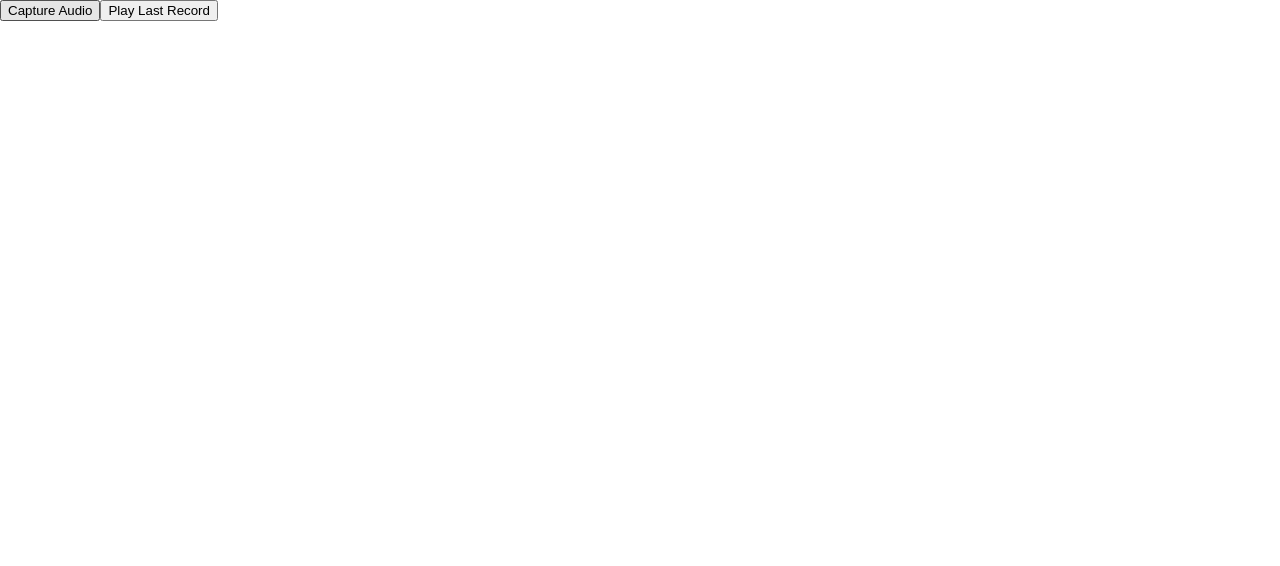
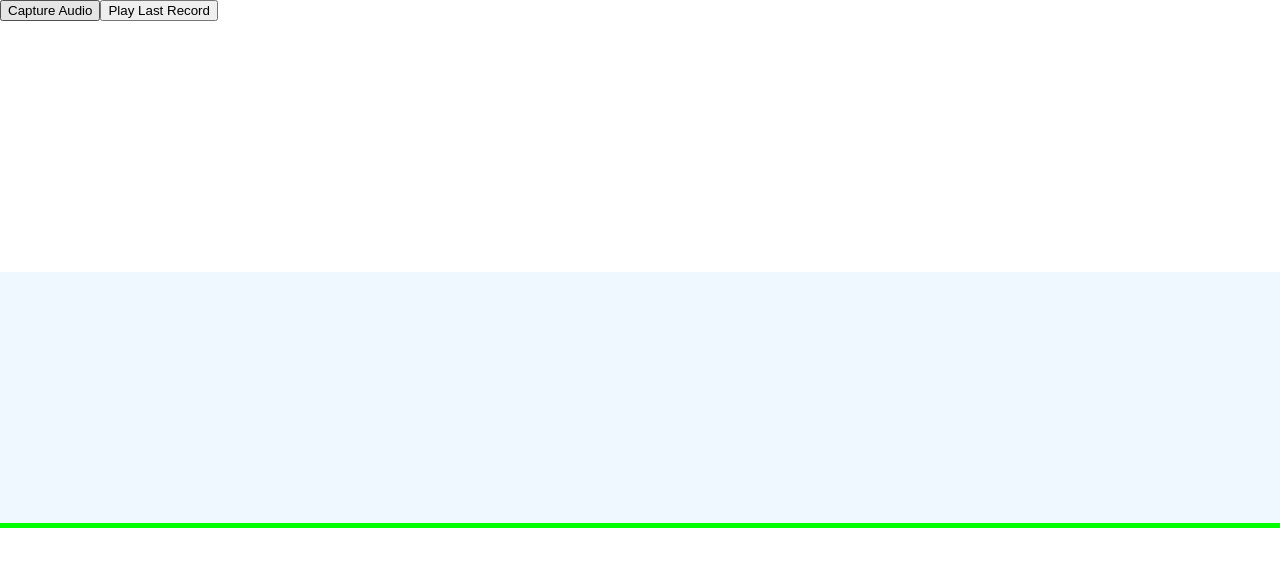
Before and after one commit to RaniereSouza/js13k-2022-studies-audio, a website built with Vite: page index.html in a window 1280 px wide. Built offline with nearby package versions, Linux system fonts and the light colour scheme.

Commit message:
Visualizing the last recorded audio

```diff
--- a/src/main.js
+++ b/src/main.js
@@ -1,6 +1,12 @@
 const myScreen = document.querySelector('#screen')
 
-let mRec, lastRec, recording = false, playing = false
+let mRec, lastRec, audioSrc, recording = false, playing = false,
+    audioCtx = new AudioContext(), analyser = audioCtx.createAnalyser()
+
+analyser.fftSize = 512
+const bufferLength = analyser.frequencyBinCount
+const audioDataArray = new Uint8Array(bufferLength)
+const barWidth = (myScreen || document.body)?.getClientRects()[0].width / bufferLength
 
 const recBtn = document.createElement('button')
 recBtn.textContent = 'Capture Audio'
@@ -22,6 +28,10 @@ recBtn.addEventListener('click', _ => {
           lastRec.addEventListener('ended', _ =>
             (playing = false, playBtn.textContent = 'Play Last Record')
           )
+
+          audioSrc = audioCtx.createMediaElementSource(lastRec)
+          audioSrc.connect(analyser)
+          analyser.connect(audioCtx.destination) // <-- plays the stream on the current audio output
         })
 
         mRec.start()
@@ -48,5 +58,42 @@ playBtn.addEventListener('click', _ => {
   }
 })
 
+const visualizer = document.createElement('div')
+visualizer.id = 'visualizer'
+visualizer.replaceChildren(...(() => {
+  let col
+  const columns = []
+  for (let i = bufferLength / 2; i > 0; i--) {
+    ;(col = document.createElement('div'), col.classList.add('column', `column-${i}`))
+    columns.push(col)
+  }
+  return columns
+})())
+visualizer.drawData = function(audioDataArray) {
+  let barHeight
+  this.querySelectorAll('.column').forEach((column, index) => {
+    barHeight = audioDataArray[index]
+    column.style.height = `${(barHeight / 255) * 100}%`
+  })
+}
+visualizer.clear = function() {
+  this.querySelectorAll('.column').forEach(column => column.style.height = '0%')
+}
+
+
+function animationLoop() {
+  if (playing) {
+    analyser.getByteFrequencyData(audioDataArray)
+    visualizer.drawData(audioDataArray)
+  }
+  else
+    visualizer.clear()
+
+  requestAnimationFrame(animationLoop)
+}
+
 myScreen.appendChild(recBtn)
 myScreen.appendChild(playBtn)
+myScreen.appendChild(visualizer)
+
+animationLoop()
--- a/src/style.css
+++ b/src/style.css
@@ -17,3 +17,25 @@ body {
   height:   var(--screen-height);
   overflow: hidden;
 }
+
+#visualizer {
+  --visualizer-cols:     128;
+  --visualizer-height:   256px;
+  display:               grid;
+  grid-template-columns: repeat(var(--visualizer-cols), 1fr);
+  grid-template-rows:    1fr;
+  position:              absolute;
+  top:                   calc((var(--screen-height) / 2) - (var(--visualizer-height) / 2));
+  left:                  0;
+  width:                 var(--screen-width);
+  height:                var(--visualizer-height);
+  background-color:      #f0f8ff;
+}
+
+#visualizer .column {
+  margin-top:       auto;
+  height:           5px;
+  border-top:       5px solid lime;
+  background-color: firebrick;
+  transition:       height .0625s ease-in;
+}
```
